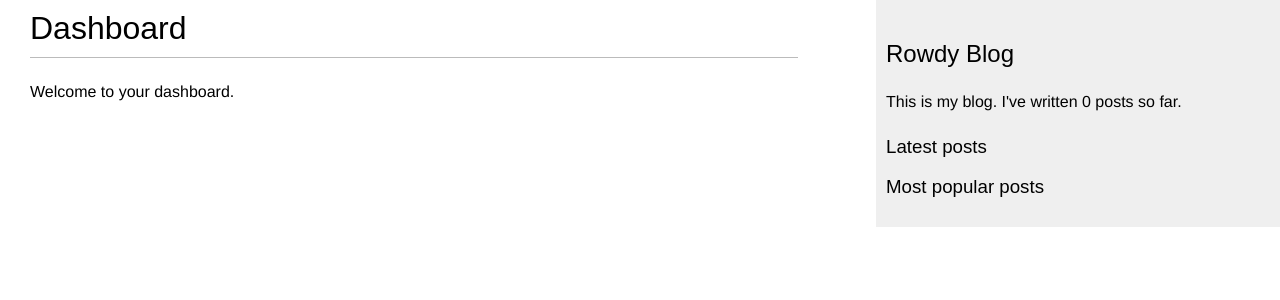
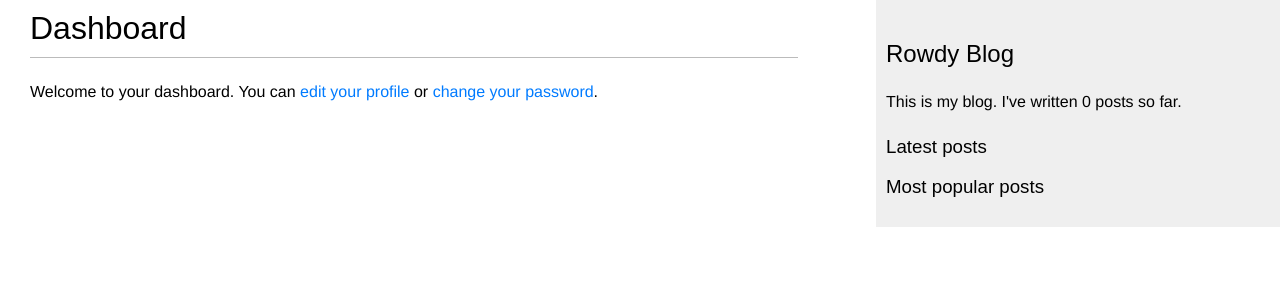
Before and after one commit to geoffreysessums/RowdyBlog, a Django app: template DjangoSite/account/templates/account/dashboard.html in a window 1280 px wide. Shown: the part 61-361 px from the top of the page. Run offline with Django 3.2, Linux system fonts and the light colour scheme; the template is opened without the code that fills it, so the values that code supplies are empty; parts of the project's set-up code (start-up, migrations or seed data) failed here and were passed over; some web fonts are replaced.

Commit message:
Added edit and change password links to dashboard

```diff
--- a/DjangoSite/account/templates/account/dashboard.html
+++ b/DjangoSite/account/templates/account/dashboard.html
@@ -4,5 +4,5 @@
 
 {% block content %}
   <h1>Dashboard</h1>
-  <p>Welcome to your dashboard.</p>
+  <p>Welcome to your dashboard. You can <a href="{% url "edit" %}">edit your profile</a> or <a href="{% url "password_change" %}">change your password</a>.</p>
 {% endblock %}
```
